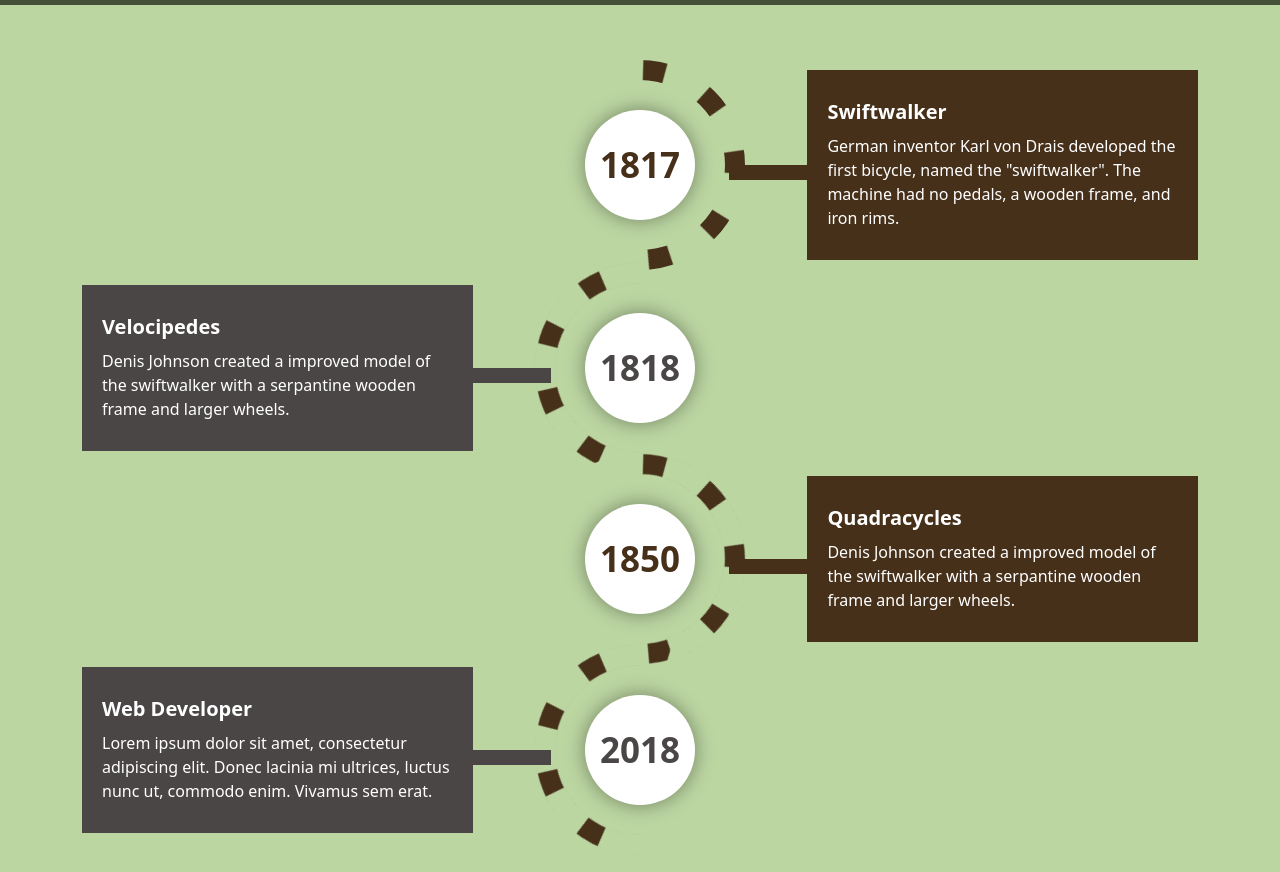
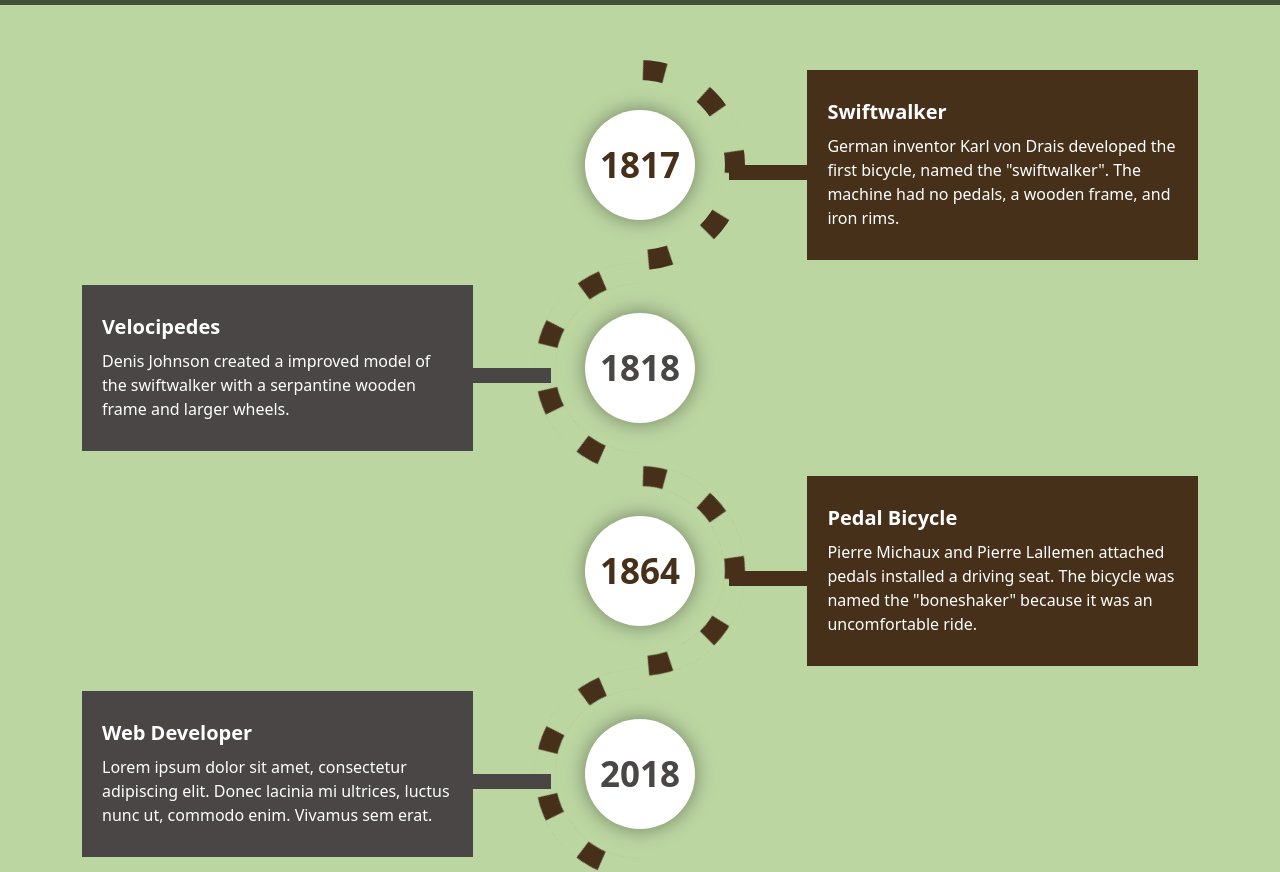
Before and after one commit to CSE-HighTechHighSchool/WS2223_6, a plain HTML site: page html/history.html in a window 1280 px wide. Shown: the part 51-923 px from the top of the page. Drawn offline with nearby package versions, Linux system fonts and the light colour scheme.

Commit message:
continued writing information for the timeline

```diff
--- a/css/styles.css
+++ b/css/styles.css
@@ -53,7 +53,7 @@
  .main-timeline .timeline-icon,.main-timeline .year, .main-timeline .cover{
     margin:auto;
     position:absolute;
-    top:0;
+    top: 0;
     left:0;
     bottom:0;
     right:0;
@@ -64,7 +64,8 @@
     content:"";
     display:block;
     width:100%;
-    clear:both
+    clear:both;
+
 
     /*positions the parts of timeline together and changes the timeline size*/
 }
@@ -125,7 +126,7 @@
     /*creates a circle inside the icon for the year. The circle is white and can be seen by its black shadow around it*/
 }
  .main-timeline .timeline-content{
-    width:35%;
+    width: 35%;
 
     float:right;
     background:#46301a;
@@ -262,7 +263,6 @@
     .main-timeline .timeline-content,
     .main-timeline .timeline:nth-child(2n) .timeline-content{
         width: 100%;
-        float: none;
         border-radius: 0 0 20px 20px;
         text-align: center;
         padding: 25px 20px;
--- a/html/history.html
+++ b/html/history.html
@@ -71,11 +71,11 @@
                         </div>
                     </div>
                     <div class="timeline">
-                        <div class="timeline-icon"></div><span class="year">1850</span> <div class="cover"></div>
+                        <div class="timeline-icon"></div><span class="year">1864</span> <div class="cover"></div>
                         <div class="timeline-content">
-                            <h3 class="title">Quadracycles</h3>
+                            <h3 class="title">Pedal Bicycle</h3>
                             <p class="description">
-                                Denis Johnson created a improved model of the swiftwalker with a serpantine wooden frame and larger wheels.
+                                Pierre Michaux and Pierre Lallemen attached pedals installed a driving seat. The bicycle was named the "boneshaker" because it was an uncomfortable ride.
                             </p>
                         </div>
                     </div>
```
